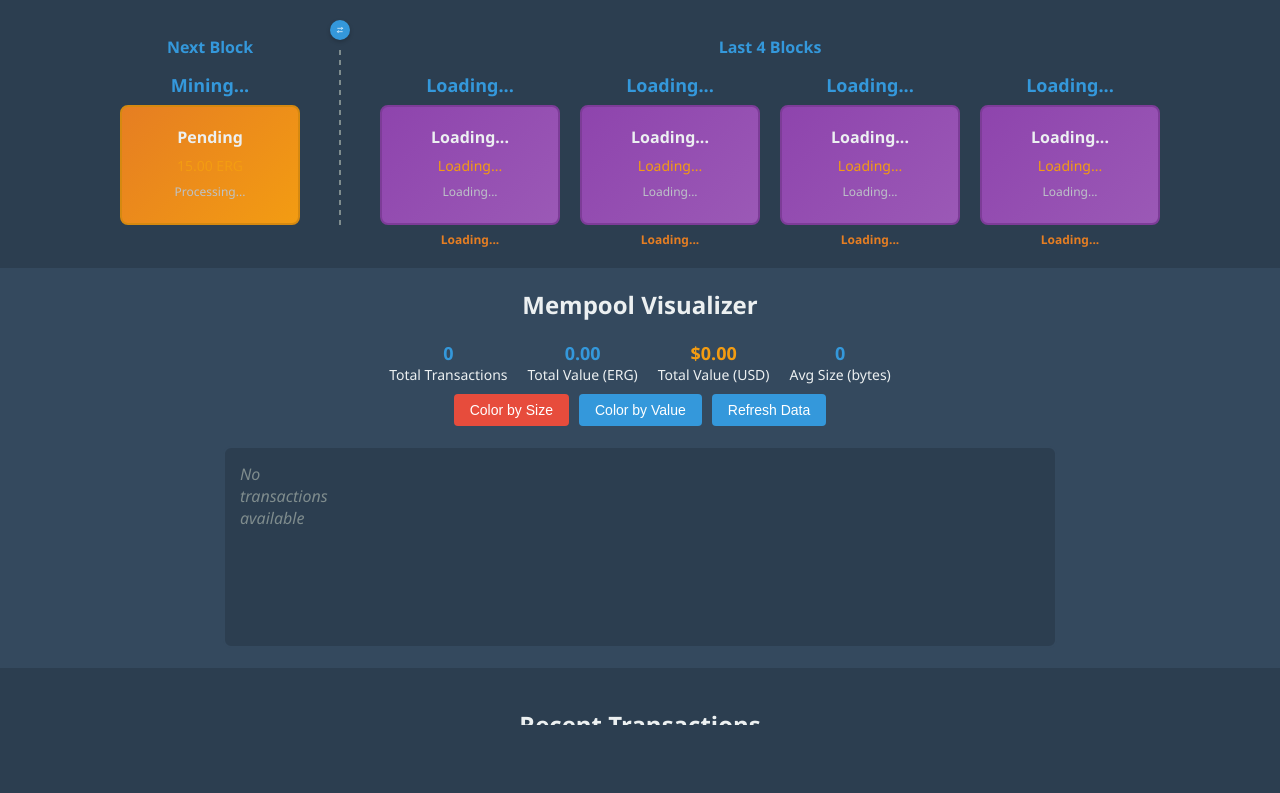
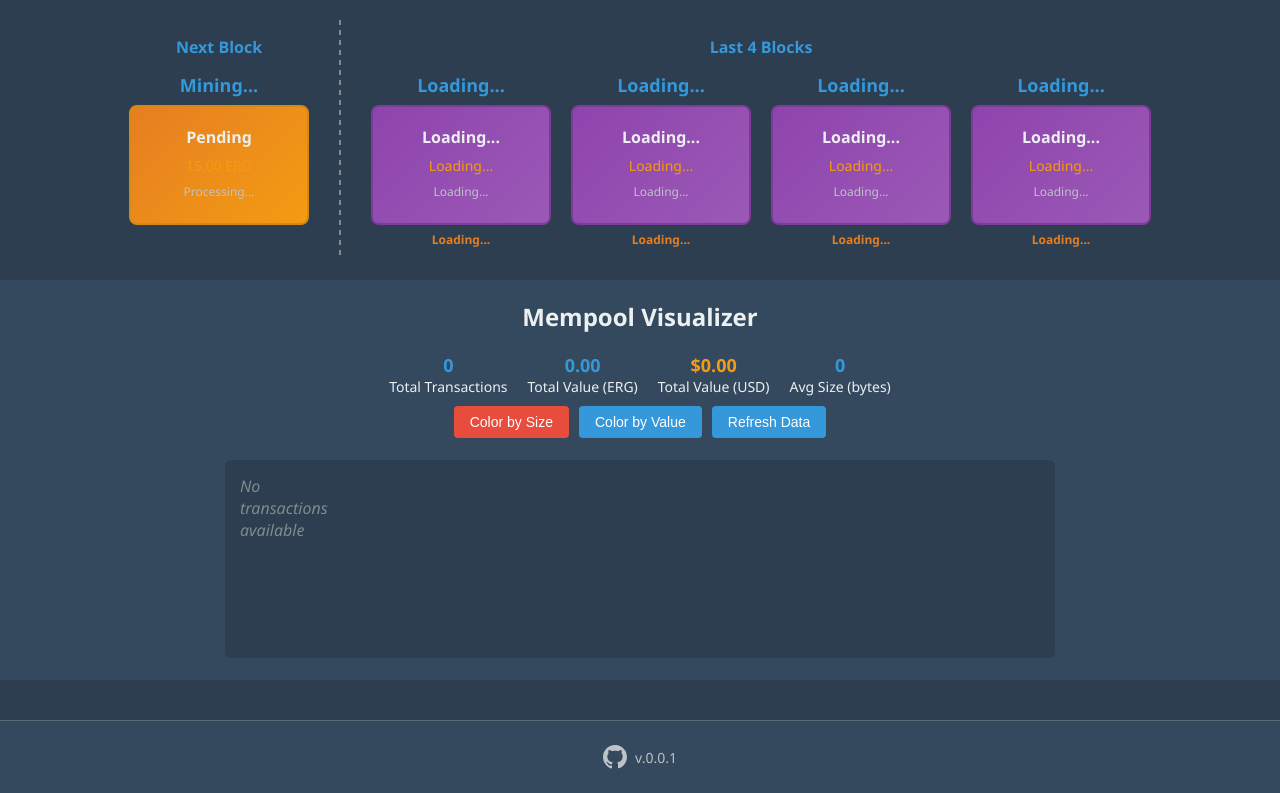
Before and after one commit to 2ndtlmining/Ergomempool, a Flask app: page / in a window 1280 px wide. Shown: the part 75-868 px from the top of the page. Before the commit the page ends 800 px from the top, so only its background shows below. Run offline with Flask 3, Linux system fonts and the light colour scheme; data that the repository does not hold is empty.

Commit message:
updated any small things

```diff
--- a/static/styles.css
+++ b/static/styles.css
@@ -66,45 +66,20 @@
     text-align: center;
 }
 
-/* Separator container with swap button */
+/* Separator container */
 .separator-container {
     display: flex;
     flex-direction: column;
     align-items: center;
     position: relative;
+    justify-content: flex-start;
+    padding-top: 0;
 }
 
-.swap-button {
-    background-color: #3498db;
-    border: none;
-    border-radius: 50%;
-    width: 20px;
-    height: 20px;
-    display: flex;
-    align-items: center;
-    justify-content: center;
-    cursor: pointer;
-    color: white;
-    transition: all 0.3s ease;
-    margin-bottom: 10px;
-    box-shadow: 0 2px 4px rgba(0, 0, 0, 0.2);
-}
-
-.swap-button:hover {
-    background-color: #2980b9;
-    transform: scale(1.1);
-}
-
-.swap-button svg {
-    transition: transform 0.3s ease;
-    width: 12px;
-    height: 12px;
-}
-
-/* Dotted line separator */
+/* Dotted line separator - adjusted height to match block sections */
 .separator {
     width: 2px;
-    height: 180px;
+    height: 240px; /* Increased to fully cover from title to bottom of miner logos */
     background: repeating-linear-gradient(
         to bottom,
         #7f8c8d 0px,
@@ -112,6 +87,7 @@
         transparent 5px,
         transparent 10px
     );
+    margin-top: 0; /* Align with the top of section titles */
 }
 
 .block-container {
@@ -301,6 +277,48 @@
     overflow-y: auto;
 }
 
+/* Footer styling */
+.footer {
+    background-color: #34495e;
+    padding: 15px 20px;
+    text-align: center;
+    border-top: 1px solid #5a6774;
+}
+
+.footer-content {
+    display: flex;
+    justify-content: center;
+    align-items: center;
+}
+
+.github-link {
+    display: inline-flex;
+    align-items: center;
+    gap: 8px;
+    color: #bdc3c7;
+    text-decoration: none;
+    font-size: 14px;
+    padding: 8px 12px;
+    border-radius: 6px;
+    transition: all 0.3s ease;
+    border: 1px solid transparent;
+}
+
+.github-link:hover {
+    color: #ecf0f1;
+    background-color: rgba(255, 255, 255, 0.1);
+    border-color: rgba(255, 255, 255, 0.2);
+    transform: translateY(-1px);
+}
+
+.github-link svg {
+    transition: transform 0.3s ease;
+}
+
+.github-link:hover svg {
+    transform: scale(1.1);
+}
+
 .nav-button, .connect-button {
     padding: 10px 20px;
     cursor: pointer;
@@ -408,11 +426,6 @@
         justify-content: center;
     }
 
-    .swap-button {
-        margin-bottom: 0;
-        margin-right: 10px;
-    }
-
     .separator {
         width: 60%;
         height: 2px;
@@ -464,4 +477,19 @@
     th, td {
         padding: 6px 4px;
     }
+
+    /* Footer responsive */
+    .footer {
+        padding: 12px 15px;
+    }
+
+    .github-link {
+        font-size: 13px;
+        padding: 6px 10px;
+    }
+
+    .github-link svg {
+        width: 20px;
+        height: 20px;
+    }
 }
--- a/templates/index.html
+++ b/templates/index.html
@@ -4,6 +4,7 @@
     <meta charset="UTF-8">
     <meta name="viewport" content="width=device-width, initial-scale=1.0">
     <title>Ergo Mempool Visualizer</title>
+    <link rel="icon" type="image/x-icon" href="/static/favicon.ico">
     <link rel="stylesheet" href="/static/styles.css">
 </head>
 <body>
@@ -14,7 +15,7 @@
         </header>
 
         <div class="blocks-section">
-            <!-- Next Block Section (Default on Left) -->
+            <!-- Next Block Section -->
             <div class="next-block-section" id="next-block-section">
                 <h3 class="section-title">Next Block</h3>
                 <div class="block-container">
@@ -27,20 +28,12 @@
                 </div>
             </div>
 
-            <!-- Separator with Swap Button -->
+            <!-- Separator -->
             <div class="separator-container">
-                <button class="swap-button" id="swap-button" title="Swap sections">
-                    <svg width="20" height="20" viewBox="0 0 24 24" fill="none" stroke="currentColor" stroke-width="2">
-                        <path d="M16 3l4 4-4 4"/>
-                        <path d="M20 7H4"/>
-                        <path d="M8 21l-4-4 4-4"/>
-                        <path d="M4 17h16"/>
-                    </svg>
-                </button>
                 <div class="separator"></div>
             </div>
 
-            <!-- Last 4 Blocks Section (Default on Right) -->
+            <!-- Last 4 Blocks Section -->
             <div class="last-blocks-section" id="last-blocks-section">
                 <h3 class="section-title">Last 4 Blocks</h3>
                 <div class="blocks-grid">
@@ -117,7 +110,7 @@
             </div>
         </main>
 
-        <footer class="transactions">
+        <section class="transactions">
             <h2>Recent Transactions</h2>
             <table id="transaction-table">
                 <thead>
@@ -132,6 +125,17 @@
                     <tr><td colspan="4" class="loading">Loading...</td></tr>
                 </tbody>
             </table>
+        </section>
+
+        <footer class="footer">
+            <div class="footer-content">
+                <a href="https://github.com/2ndtlmining/Ergomempool" target="_blank" rel="noopener noreferrer" class="github-link" title="View source code on GitHub">
+                    <svg width="24" height="24" viewBox="0 0 24 24" fill="currentColor">
+                        <path d="M12 0c-6.626 0-12 5.373-12 12 0 5.302 3.438 9.8 8.207 11.387.599.111.793-.261.793-.577v-2.234c-3.338.726-4.033-1.416-4.033-1.416-.546-1.387-1.333-1.756-1.333-1.756-1.089-.745.083-.729.083-.729 1.205.084 1.839 1.237 1.839 1.237 1.07 1.834 2.807 1.304 3.492.997.107-.775.418-1.305.762-1.604-2.665-.305-5.467-1.334-5.467-5.931 0-1.311.469-2.381 1.236-3.221-.124-.303-.535-1.524.117-3.176 0 0 1.008-.322 3.301 1.23.957-.266 1.983-.399 3.003-.404 1.02.005 2.047.138 3.006.404 2.291-1.552 3.297-1.23 3.297-1.30.653 1.653.242 2.874.118 3.176.77.84 1.235 1.911 1.235 3.221 0 4.609-2.807 5.624-5.479 5.921.43.372.823 1.102.823 2.222v3.293c0 .319.192.694.801.576 4.765-1.589 8.199-6.086 8.199-11.386 0-6.627-5.373-12-12-12z"/>
+                    </svg>
+                    <span>v.0.0.1</span>
+                </a>
+            </div>
         </footer>
     </div>
 
@@ -312,7 +316,6 @@
         }
 
         let previousBlockData = null;
-        let isNextBlockFirst = false; // Track current layout order
 
         function animateBlockTransition(newBlocks) {
             // Check if we have new block data and it's different from previous
@@ -343,17 +346,8 @@
         }
 
         function performBlockAnimation(newBlocks) {
-            // Determine current layout
-            const blocksSection = document.querySelector('.blocks-section');
-            const isNextFirst = blocksSection.children[0].id === 'next-block-section';
-
-            if (isNextFirst) {
-                // Next block is on left, animate it moving right
-                animateNextBlockToRight(newBlocks);
-            } else {
-                // Next block is on right, animate it moving left
-                animateNextBlockToLeft(newBlocks);
-            }
+            // Animate next block moving right (simplified to one direction)
+            animateNextBlockToRight(newBlocks);
         }
 
         function animateNextBlockToRight(newBlocks) {
@@ -382,42 +376,6 @@
 
             // Step 3: Last block (position 3) moves off screen
             block3Container.style.transform = 'translateX(440px)';
-            block3Container.style.opacity = '0';
-            block3Container.style.transition = 'all 0.8s ease';
-
-            // Step 4: After animation, update data
-            setTimeout(() => {
-                updateBlocksWithAnimation(newBlocks);
-                resetAllBlocks([nextBlockContainer, block0Container, block1Container, block2Container, block3Container]);
-            }, 800);
-        }
-
-        function animateNextBlockToLeft(newBlocks) {
-            const nextBlock = document.getElementById('next-block');
-            const nextBlockContainer = nextBlock.parentElement;
-
-            // Get all Last 4 Block containers
-            const block0Container = document.getElementById('block-0').parentElement;
-            const block1Container = document.getElementById('block-1').parentElement;
-            const block2Container = document.getElementById('block-2').parentElement;
-            const block3Container = document.getElementById('block-3').parentElement;
-
-            // Step 1: Animate next block moving left
-            nextBlockContainer.style.transform = 'translateX(-400px)';
-            nextBlockContainer.style.transition = 'all 0.8s ease';
-
-            // Step 2: Shift all Last 4 Blocks to the left
-            block0Container.style.transform = 'translateX(-220px)'; // Move left to make room
-            block0Container.style.transition = 'all 0.8s ease';
-
-            block1Container.style.transform = 'translateX(-220px)';
-            block1Container.style.transition = 'all 0.8s ease';
-
-            block2Container.style.transform = 'translateX(-220px)';
-            block2Container.style.transition = 'all 0.8s ease';
-
-            // Step 3: Last block (position 3) moves off screen
-            block3Container.style.transform = 'translateX(-440px)';
             block3Container.style.opacity = '0';
             block3Container.style.transition = 'all 0.8s ease';
 
@@ -628,39 +586,6 @@
             }, 1000);
         });
 
-        // Swap button functionality
-        document.getElementById('swap-button').addEventListener('click', function() {
-            const blocksSection = document.querySelector('.blocks-section');
-            const lastBlocksSection = document.getElementById('last-blocks-section');
-            const nextBlockSection = document.getElementById('next-block-section');
-            const separatorContainer = document.querySelector('.separator-container');
-
-            // Get current order
-            const isLastBlocksFirst = blocksSection.children[0].id === 'last-blocks-section';
-
-            // Clear the blocks section
-            blocksSection.innerHTML = '';
-
-            if (isLastBlocksFirst) {
-                // Current order: Last4, Separator, Next
-                // Change to: Next, Separator, Last4
-                blocksSection.appendChild(nextBlockSection);
-                blocksSection.appendChild(separatorContainer);
-                blocksSection.appendChild(lastBlocksSection);
-                isNextBlockFirst = true;
-            } else {
-                // Current order: Next, Separator, Last4
-                // Change to: Last4, Separator, Next
-                blocksSection.appendChild(lastBlocksSection);
-                blocksSection.appendChild(separatorContainer);
-                blocksSection.appendChild(nextBlockSection);
-                isNextBlockFirst = false;
-            }
-
-            // Add rotation animation to button
-            this.style.transform = this.style.transform === 'rotate(180deg)' ? 'rotate(0deg)' : 'rotate(180deg)';
-        });
-
         // Initial load
         document.addEventListener('DOMContentLoaded', function() {
             loadPrice();
```
Also changed, not shown: templates/index_old.html (deleted, +0 -101 lines), README.md, static/Ergomempool.svg (added), static/favicon.ico (added), static/favicon.svg (added).
